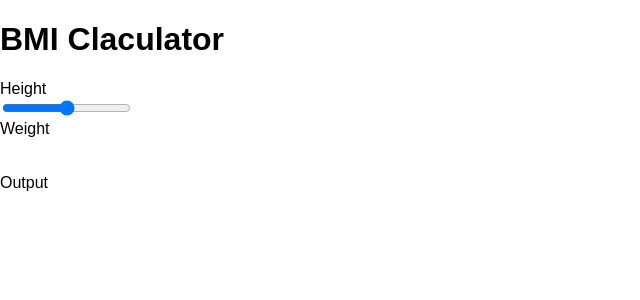
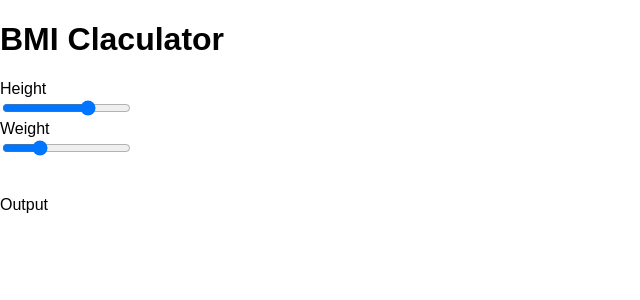
Before and after one commit to kk5190/bmi-app, a React (Create React App) app: page / in a window 1280 px wide. Shown: the top 300 px of the page, without its empty margins (0-640 px from the left). Built offline with nearby package versions, Linux system fonts and the light colour scheme.

Commit message:
add range components

```diff
--- a/src/App.js
+++ b/src/App.js
@@ -10,6 +10,19 @@ class App extends Component {
     bmi: 22.49,
     bmiClass: 'Nomal'
   }
+
+  heightChangeHandler = (height) => {
+    this.setState({height}, function(){
+      console.log(this.state);
+    })
+  }
+
+  weightChangeHandler = (weight) => {
+    this.setState({weight}, function(){
+      console.log(this.state);
+    })
+  }
+
   render() {
     return (
       <div className="App">
@@ -17,8 +30,13 @@ class App extends Component {
         <form>
           <div>
             <label>Height</label>
-            <Range />
+            <Range
+              value={this.state.height}
+              onChange={this.heightChangeHandler} />
             <label>Weight</label>
+            <Range
+              value={this.state.weight}
+              onChange={this.weightChangeHandler} />
           </div>
         </form>
         <br /><br />
--- a/src/Components/Range.js
+++ b/src/Components/Range.js
@@ -1,13 +1,37 @@
 import React, { Component } from 'react';
 
 class Range extends Component {
+  state = {
+    value: this.props.value
+  }
+
+  onChange = (event) => {
+    this.props.onChange(this.state.value);
+    this.setState({value: event.target.value});
+    console.log(event.target.value);
+
+  }
+
   render() {
     return (
       <div className="range">
-        <input type="range" />
+        <input
+          type="range"
+          value={this.state.value}
+          min={this.props.min}
+          max={this.props.max}
+          step={this.props.step}
+          onChange={this.onChange}
+         />
       </div>
     );
   }
 }
 
+Range.defaultProps = {
+  min: 0,
+  max: 245,
+  step: 1
+}
+
 export default Range;
```
